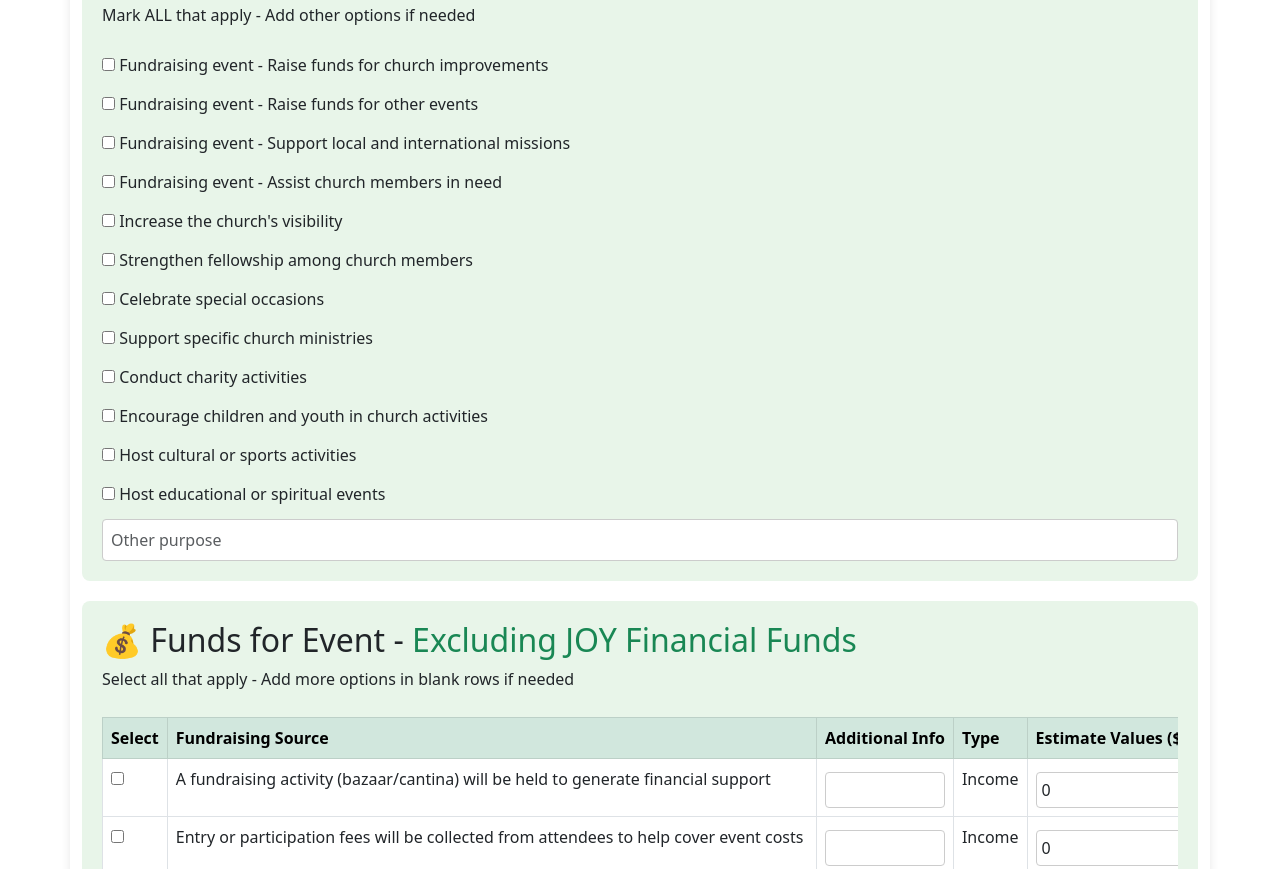
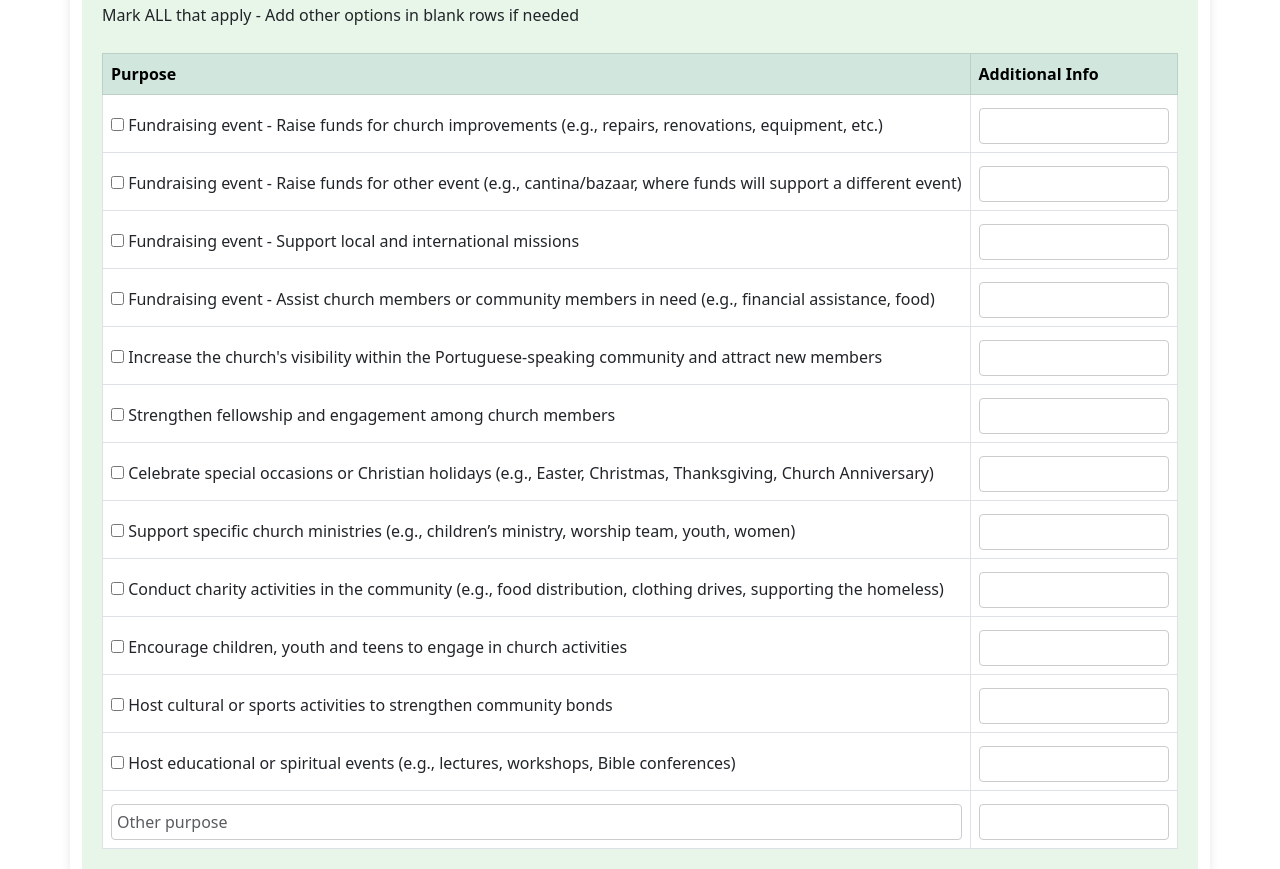
Before and after one commit to sunda290/Event-Planner, a plain HTML site: page index.html in a window 1280 px wide. Shown: the part 512-1381 px from the top of the page. Drawn offline with nearby package versions, Linux system fonts and the light colour scheme.

Commit message:
Add files via upload
adicionei campos de info adicional

```diff
--- a/index.html
+++ b/index.html
@@ -35,27 +35,74 @@
 
         <section class="section">
             <h2>📋 Purpose of Event</h2>
-            <p>Mark ALL that apply - Add other options if needed</p>
-            <div class="row">
-                <div class="col-md-12">
-                    <div class="checkbox-group">
-                        <label><input type="checkbox"> Fundraising event - Raise funds for church improvements</label>
-                        <label><input type="checkbox"> Fundraising event - Raise funds for other events</label>
-                        <label><input type="checkbox"> Fundraising event - Support local and international missions</label>
-                        <label><input type="checkbox"> Fundraising event - Assist church members in need</label>
-                        <label><input type="checkbox"> Increase the church's visibility</label>
-                        <label><input type="checkbox"> Strengthen fellowship among church members</label>
-                        <label><input type="checkbox"> Celebrate special occasions</label>
-                        <label><input type="checkbox"> Support specific church ministries</label>
-                        <label><input type="checkbox"> Conduct charity activities</label>
-                        <label><input type="checkbox"> Encourage children and youth in church activities</label>
-                        <label><input type="checkbox"> Host cultural or sports activities</label>
-                        <label><input type="checkbox"> Host educational or spiritual events</label>
-                        <input type="text" class="form-control mt-2" placeholder="Other purpose">
-                    </div>
-                </div>
+            <p>Mark ALL that apply - Add other options in blank rows if needed</p>
+
+            <div class="table-responsive">
+                <table class="table table-bordered">
+                    <thead class="table-success">
+                        <tr>
+                            <th style="width: 70%;">Purpose</th>
+                            <th style="width: 30%;">Additional Info</th>
+                        </tr>
+                    </thead>
+                    <tbody>
+                        <tr>
+                            <td><label><input type="checkbox" class="purpose-checkbox"> Fundraising event - Raise funds for church improvements (e.g., repairs, renovations, equipment, etc.)</label></td>
+                            <td><input type="text" class="form-control purpose-info"></td>
+                        </tr>
+                        <tr>
+                            <td><label><input type="checkbox" class="purpose-checkbox"> Fundraising event - Raise funds for other event (e.g., cantina/bazaar, where funds will support a different event)</label></td>
+                            <td><input type="text" class="form-control purpose-info"></td>
+                        </tr>
+                        <tr>
+                            <td><label><input type="checkbox" class="purpose-checkbox"> Fundraising event - Support local and international missions</label></td>
+                            <td><input type="text" class="form-control purpose-info"></td>
+                        </tr>
+                        <tr>
+                            <td><label><input type="checkbox" class="purpose-checkbox"> Fundraising event - Assist church members or community members in need (e.g., financial assistance, food)</label></td>
+                            <td><input type="text" class="form-control purpose-info"></td>
+                        </tr>
+                        <tr>
+                            <td><label><input type="checkbox" class="purpose-checkbox"> Increase the church's visibility within the Portuguese-speaking community and attract new members</label></td>
+                            <td><input type="text" class="form-control purpose-info"></td>
+                        </tr>
+                        <tr>
+                            <td><label><input type="checkbox" class="purpose-checkbox"> Strengthen fellowship and engagement among church members</label></td>
+                            <td><input type="text" class="form-control purpose-info"></td>
+                        </tr>
+                        <tr>
+                            <td><label><input type="checkbox" class="purpose-checkbox"> Celebrate special occasions or Christian holidays (e.g., Easter, Christmas, Thanksgiving, Church Anniversary)</label></td>
+                            <td><input type="text" class="form-control purpose-info"></td>
+                        </tr>
+                        <tr>
+                            <td><label><input type="checkbox" class="purpose-checkbox"> Support specific church ministries (e.g., children’s ministry, worship team, youth, women)</label></td>
+                            <td><input type="text" class="form-control purpose-info"></td>
+                        </tr>
+                        <tr>
+                            <td><label><input type="checkbox" class="purpose-checkbox"> Conduct charity activities in the community (e.g., food distribution, clothing drives, supporting the homeless)</label></td>
+                            <td><input type="text" class="form-control purpose-info"></td>
+                        </tr>
+                        <tr>
+                            <td><label><input type="checkbox" class="purpose-checkbox"> Encourage children, youth and teens to engage in church activities</label></td>
+                            <td><input type="text" class="form-control purpose-info"></td>
+                        </tr>
+                        <tr>
+                            <td><label><input type="checkbox" class="purpose-checkbox"> Host cultural or sports activities to strengthen community bonds</label></td>
+                            <td><input type="text" class="form-control purpose-info"></td>
+                        </tr>
+                        <tr>
+                            <td><label><input type="checkbox" class="purpose-checkbox"> Host educational or spiritual events (e.g., lectures, workshops, Bible conferences)</label></td>
+                            <td><input type="text" class="form-control purpose-info"></td>
+                        </tr>
+                        <tr>
+                            <td><input type="text" class="form-control" placeholder="Other purpose"></td>
+                            <td><input type="text" class="form-control purpose-info"></td>
+                        </tr>
+                    </tbody>
+                </table>
             </div>
         </section>
+
 
         <section class="section">
             <h2>💰 Funds for Event - <span class="text-success">Excluding JOY Financial Funds</span></h2>
@@ -282,10 +329,15 @@
                 </table>
             </div>
         </section>
+        <button class="btn btn-primary w-100 mt-3" onclick="saveFormAsPDF()">Save as PDF</button>
+
 
 
     </div>
 
+    <script src="https://cdnjs.cloudflare.com/ajax/libs/jspdf/2.5.1/jspdf.umd.min.js"></script>
+    <script src="https://cdnjs.cloudflare.com/ajax/libs/html2canvas/1.4.1/html2canvas.min.js"></script>
     <script src="script.js"></script>
+
 </body>
 </html>
```
